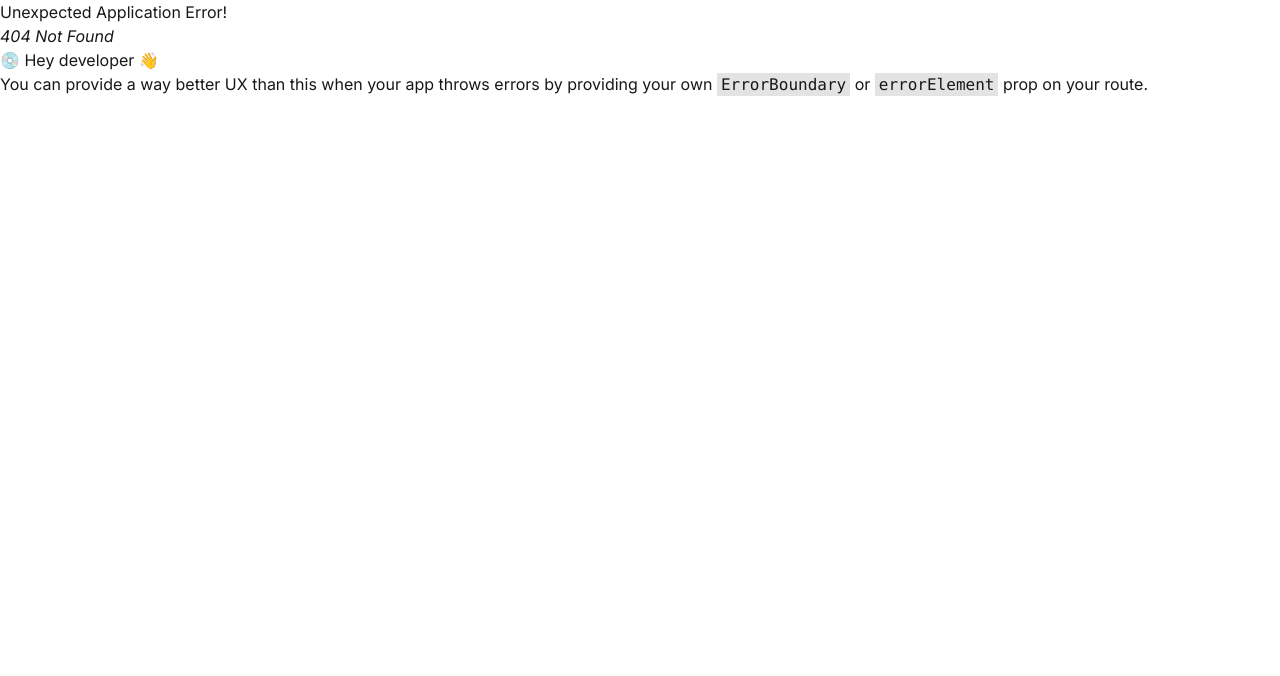
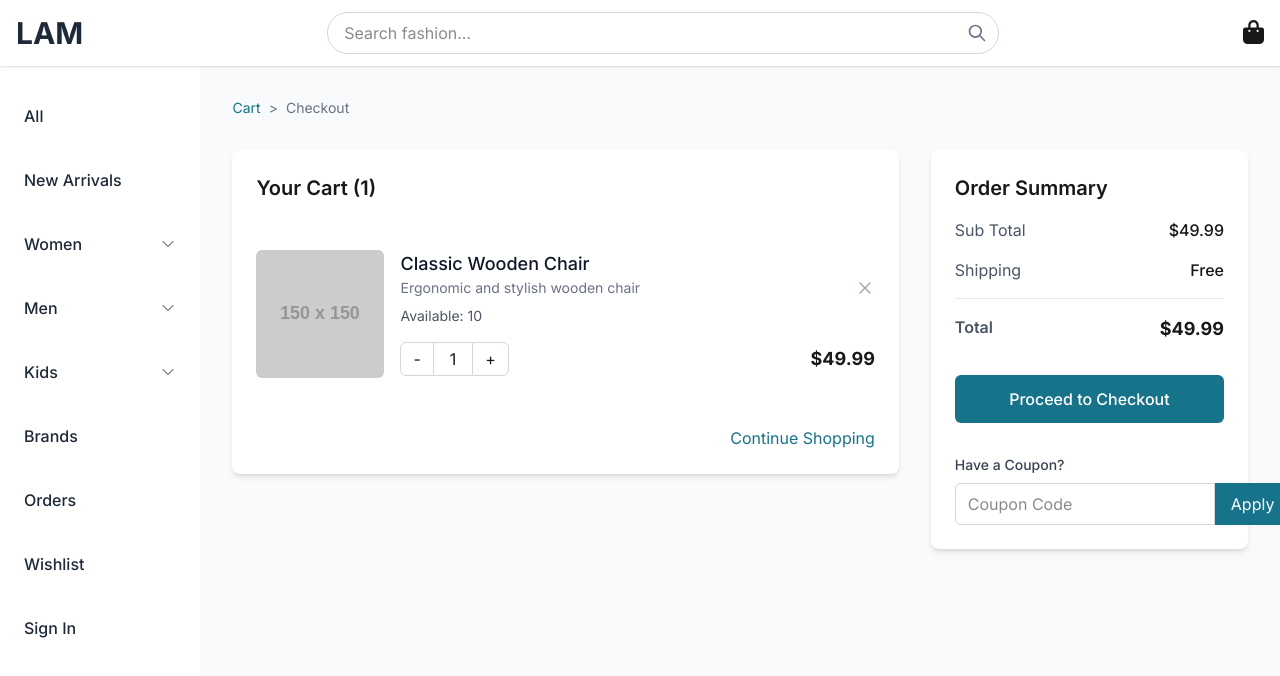
Before and after one commit to rianhasansiam/byteblooper_ecommerce_project, a React (Vite) app: page /addto-cart in a window 1280 px wide. Before the commit this address had no page. Shown: the top 676 px of the page. Built offline with nearby package versions, Linux system fonts and the light colour scheme.

Commit message:
fixed some error in add to cart

```diff
--- a/src/Root.jsx
+++ b/src/Root.jsx
@@ -14,6 +14,7 @@ import NewArrivals from "./pages/NewArrivals";
 import Orders from "./pages/Orders";
 import Wishlist from "./pages/Wishlist";
 import Brands from "./pages/Brands";
+import AddToCart from "./pages/addtoCart/AddtoCart";
 
 
 
@@ -83,6 +84,10 @@ const Root = createBrowserRouter([
         path: '/brands',
         element: <Brands></Brands>
       },
+       {
+        path: '/addto-cart',
+        element: <AddToCart></AddToCart>
+      },
 
 
     ]
--- a/src/components/Navbar.jsx
+++ b/src/components/Navbar.jsx
@@ -28,7 +28,7 @@ const Navbar = () => {
             <Link to="/" className="text-3xl font-bold text-gray-800">
               LAM
             </Link>
-    <Link to="/" className='block  text-3xl mr-3 lg:hidden'><i className="fa-solid fa-bag-shopping"></i></Link>
+    <Link to="/addto-cart" className='block  text-3xl mr-3 lg:hidden'><i className="fa-solid fa-bag-shopping"></i></Link>
           </div>
 
 
@@ -69,7 +69,7 @@ const Navbar = () => {
 
      <div className=" hidden  lg:flex gap-8 text-2xl items-center ">
     {/* <Link to="/"  className='block '><i className="fa-solid fa-heart"></i></Link> */}
-    <Link to="/" className='block '><i className="fa-solid fa-bag-shopping"></i></Link>
+    <Link to="/addto-cart" className='block '><i className="fa-solid fa-bag-shopping"></i></Link>
 
 </div>
 
--- a/src/pages/addtoCart/AddtoCart.jsx
+++ b/src/pages/addtoCart/AddtoCart.jsx
@@ -1,39 +1,28 @@
-import React, { useContext, useEffect, useState } from "react";
-import { contextData } from "../Contex";
-import { useFetchData } from "../hooks/useFetchData";
-import { ArrowLeftIcon, ChevronRightIcon } from "@heroicons/react/24/outline";
+import { useEffect, useState } from "react";
+import CardAddtocart from "./CardAddtocart";
 
-import { useDeleteData } from "../hooks/useDeleteData";
-import CardAddtocart from "./cardAddtocart";
+// Dummy data to simulate items in localStorage
+const dummyProduct = {
+  _id: "1",
+  name: "Classic Wooden Chair",
+  shortDescription: "Ergonomic and stylish wooden chair",
+  price: 49.99,
+  image: "https://via.placeholder.com/150",
+  availableAmount: 10,
+  quantity: 1
+};
 
 const AddToCart = () => {
-  const { userData } = useContext(contextData);
-
-  // Load cart from localStorage initially
+  // Load cart from localStorage or fallback to dummy data
   const [cartItems, setCartItems] = useState(() => {
-    return JSON.parse(localStorage.getItem("addtocart")) || [];
+    const stored = JSON.parse(localStorage.getItem("addtocart"));
+    return stored && stored.length ? stored : [dummyProduct];
   });
 
-  // Fetch cart items from API
-  const { data, isLoading, error, refetch } = useFetchData(
-    "cartItems",
-    `/addtocart-list?email=${userData?.email}`
-  );
-
-  useEffect(() => {
-    refetch();
-  }, []);
-
-  // Update localStorage whenever cartItems changes
   useEffect(() => {
     localStorage.setItem("addtocart", JSON.stringify(cartItems));
   }, [cartItems]);
 
-  const cartItemsData = Array.isArray(data?.cartItems) ? data.cartItems : [];
-
-  const { mutate: deleteCartItem } = useDeleteData("cartItems");
-
-  // Handler to update quantity from child
   const handleQuantityChange = (id, newQuantity) => {
     setCartItems((prev) =>
       prev.map((item) =>
@@ -42,30 +31,24 @@ const AddToCart = () => {
     );
   };
 
-  // Handler to remove item
   const handleDelete = (id) => {
-    deleteCartItem(id);
     setCartItems((prev) => prev.filter((item) => item._id !== id));
   };
 
-  // Calculate subtotal based on cartItems state
-  const subtotal = cartItemsData.reduce((sum, item) => {
-    const quantity = item.quantity || 1;
+  const subtotal = cartItems.reduce((sum, item) => {
+    const quantity = Number(item.quantity) || 1;
     const price = typeof item.price === "number" ? item.price : Number(item.price) || 0;
     return sum + price * quantity;
   }, 0);
 
   const total = subtotal;
 
-  if (isLoading) return <p>Loading cart...</p>;
-  if (error) return <p>Error: {error.message}</p>;
   return (
     <div className="min-h-screen bg-gray-50 py-8 px-4 sm:px-6 lg:px-8">
       <div className="max-w-7xl mx-auto">
-        {/* Breadcrumb */}
         <div className="flex items-center text-sm text-gray-500 mb-8">
           <span className="text-[#167389]">Cart</span>
-          <ChevronRightIcon className="h-4 w-4 mx-2" />
+          <span className="mx-2">{'>'}</span>
           <span>Checkout</span>
         </div>
 
@@ -73,28 +56,25 @@ const AddToCart = () => {
           {/* Cart Items */}
           <div className="lg:col-span-2">
             <div className="bg-white rounded-lg shadow-md p-6">
-              <h2 className="text-xl font-semibold mb-6">Your Cart ({cartItemsData.length})</h2>
-
+              <h2 className="text-xl font-semibold mb-6">Your Cart ({cartItems.length})</h2>
               <div className="divide-y divide-gray-200">
-                {cartItemsData.length === 0 ? (
+                {cartItems.length === 0 ? (
                   <p className="text-gray-500">Your cart is empty.</p>
                 ) : (
-                  cartItemsData.map((item) => (
-                   <CardAddtocart
-                    item={item}
+                  cartItems.map((item) => (
+                    <CardAddtocart
+                      item={item}
                       quantity={item.quantity || 1}
                       key={item._id}
-                      refetch={refetch}
                       onQuantityChange={handleQuantityChange}
                       onDelete={() => handleDelete(item._id)}
-                      ></CardAddtocart>
+                    />
                   ))
                 )}
               </div>
 
               <div className="mt-6 flex justify-end">
                 <button className="text-[#167389] hover:text-[#135a6e] flex items-center">
-                  <ArrowLeftIcon className="h-5 w-5 mr-1" />
                   Continue Shopping
                 </button>
               </div>
@@ -105,7 +85,6 @@ const AddToCart = () => {
           <div className="lg:col-span-1">
             <div className="bg-white rounded-lg shadow-md p-6">
               <h2 className="text-xl font-semibold mb-4">Order Summary</h2>
-
               <div className="space-y-4">
                 <div className="flex justify-between">
                   <span className="text-gray-600">Sub Total</span>
--- a/src/pages/addtoCart/CardAddtocart.jsx
+++ b/src/pages/addtoCart/CardAddtocart.jsx
@@ -8,19 +8,21 @@ const CardAddtocart = ({ item, quantity, onQuantityChange, onDelete }) => {
     setProductQuantities(quantity || 1);
   }, [quantity]);
 
-  // Update parent on quantity change
-  useEffect(() => {
-    if (onQuantityChange) {
-      onQuantityChange(item._id, productQuantities);
-    }
-  }, [productQuantities]);
-
-  const incresingQuantity = () => {
+  const increasingQuantity = () => {
     setProductQuantities((prev) => prev + 1);
   };
+
   const decreasingQuantity = () => {
     setProductQuantities((prev) => Math.max(1, prev - 1));
   };
+
+  // Notify parent about quantity change
+  useEffect(() => {
+    if (onQuantityChange && item?._id) {
+      onQuantityChange(item._id, productQuantities);
+    }
+    // eslint-disable-next-line react-hooks/exhaustive-deps
+  }, [productQuantities]);
 
   return (
     <div className="py-6 flex flex-col sm:flex-row">
@@ -36,7 +38,7 @@ const CardAddtocart = ({ item, quantity, onQuantityChange, onDelete }) => {
           <div>
             <h3 className="text-lg font-medium text-gray-900">{item.name}</h3>
             <p className="text-gray-500 text-sm">{item.shortDescription}</p>
-            {item.availableAmount && (
+            {item.availableAmount !== undefined && (
               <div className="mt-2 text-sm text-gray-600">
                 Available: {item.availableAmount}
               </div>
@@ -45,6 +47,8 @@ const CardAddtocart = ({ item, quantity, onQuantityChange, onDelete }) => {
           <button
             className="text-gray-400 hover:text-red-500"
             onClick={onDelete}
+            type="button"
+            aria-label="Remove item"
           >
             <XMarkIcon className="h-5 w-5" />
           </button>
@@ -55,6 +59,9 @@ const CardAddtocart = ({ item, quantity, onQuantityChange, onDelete }) => {
             <button
               onClick={decreasingQuantity}
               className="border border-gray-300 rounded-l-md px-3 py-1"
+              type="button"
+              disabled={productQuantities <= 1}
+              aria-label="Decrease quantity"
             >
               -
             </button>
@@ -62,15 +69,17 @@ const CardAddtocart = ({ item, quantity, onQuantityChange, onDelete }) => {
               {productQuantities}
             </span>
             <button
-              onClick={incresingQuantity}
+              onClick={increasingQuantity}
               className="border border-gray-300 rounded-r-md px-3 py-1"
+              type="button"
+              aria-label="Increase quantity"
             >
               +
             </button>
           </div>
           <div className="flex items-center">
             <span className="text-lg font-bold">
-              ${(item.price * productQuantities).toFixed(2)}
+              ${((Number(item.price) || 0) * productQuantities).toFixed(2)}
             </span>
           </div>
         </div>
```
